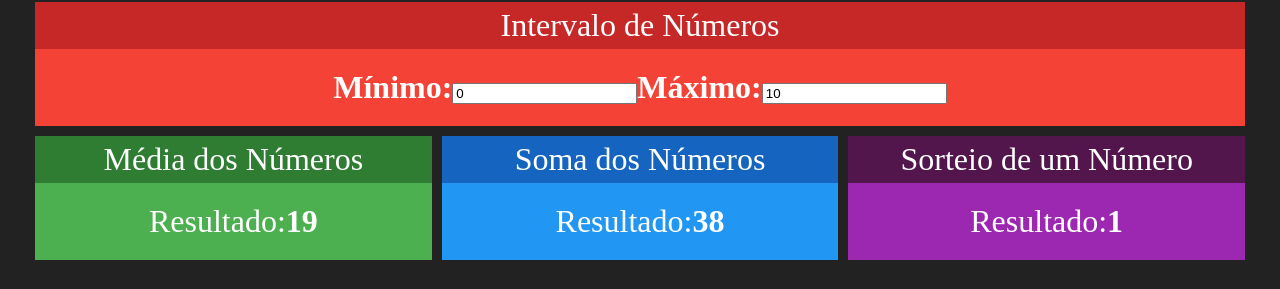
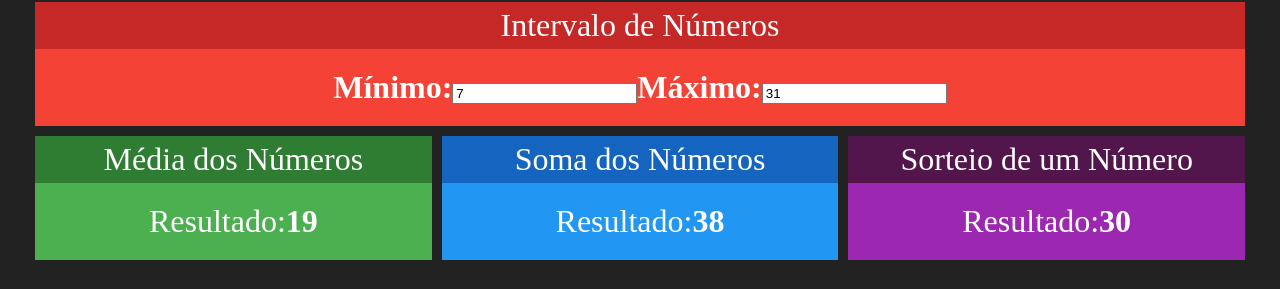
Before and after one commit to PedroBarbosaSw/redux-sample, a React (Create React App) app: page / in a window 1280 px wide. Shown: the part 193-482 px from the top of the page. Built offline with nearby package versions, Linux system fonts and the light colour scheme.

Commit message:
connect redux to react 2

```diff
--- a/src/components/Intervalo.jsx
+++ b/src/components/Intervalo.jsx
@@ -1,21 +1,32 @@
 import './Intervalo.css'
 import React from 'react'
+import { connect }from 'react-redux'
 
 import Card from './Card'
 
-export default props => {
+function Intervalo(props) {
+   const { min, max } = props
    return (
       <Card title="Intervalo de Números" red>
          <div className="Intervalo">
             <span>
                <strong>Mínimo:</strong>
-               <input type="number" value={0} readOnly />
+               <input type="number" value={min} readOnly />
             </span>
             <span>
                <strong>Máximo:</strong>
-               <input type="number" value={10} readOnly />
+               <input type="number" value={max} readOnly />
             </span>
          </div>
       </Card>
    )
 }
+
+function mapStateToProps(state) {
+   return {
+      min: state.numeros.min,
+      max: state.numeros.max,
+   }
+}
+
+export default connect(mapStateToProps)(Intervalo)
--- a/src/components/Sorteio.jsx
+++ b/src/components/Sorteio.jsx
@@ -5,7 +5,7 @@
 
 function Sorteio(props) {
    const { min, max } = props
-   const aleatorio = 1
+   const aleatorio = parseInt(Math.random() * (max - min)) + min
    return (
       <Card title="Sorteio de um Número" purple>
          <div>
```
